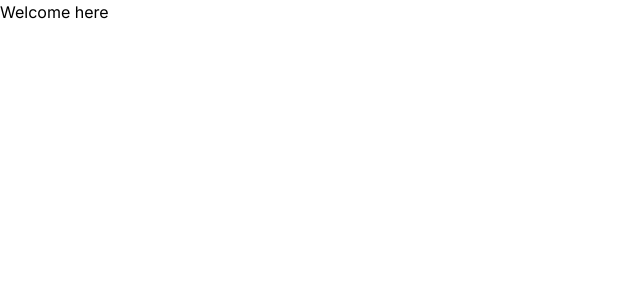
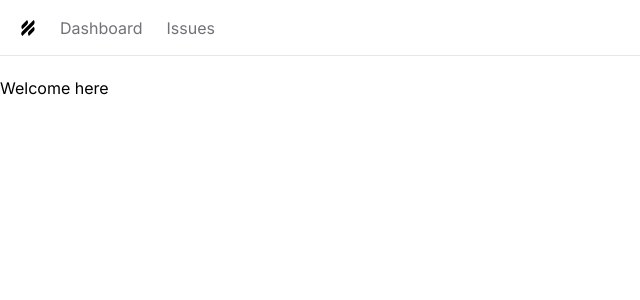
Before and after one commit to ShujaShah/issue-tracker, a Next.js app: page / in a window 1280 px wide. Shown: the top 300 px of the page, without its empty margins (0-640 px from the left). Built offline with nearby package versions, Linux system fonts and the light colour scheme.

Commit message:
Navbar: Built a navbar

```diff
--- /dev/null
+++ b/app/Navbar.tsx
@@ -0,0 +1,30 @@
+import Link from 'next/link';
+import React from 'react';
+import { SiHelpscout } from 'react-icons/si';
+
+const Navbar = () => {
+  const links = [
+    { label: 'Dashboard', href: '/' },
+    { label: 'Issues', href: '/issues' },
+  ];
+  return (
+    <nav className="flex space-x-6 border-b mb-5 px-5 h-14 items-center">
+      <Link href="/">
+        <SiHelpscout />
+      </Link>
+      <ul className="flex space-x-6">
+        {links.map((link) => (
+          <Link
+            key={link.href}
+            href={link.href}
+            className="text-zinc-500 hover:text-zinc-800 transition-colors"
+          >
+            {link.label}
+          </Link>
+        ))}
+      </ul>
+    </nav>
+  );
+};
+
+export default Navbar;
--- a/app/globals.css
+++ b/app/globals.css
@@ -13,5 +13,5 @@
 }
 
 body {
-  color: rgb(var(--foreground-rgb));
+  color: #000;
 }
--- a/app/layout.tsx
+++ b/app/layout.tsx
@@ -1,22 +1,26 @@
-import './globals.css'
-import type { Metadata } from 'next'
-import { Inter } from 'next/font/google'
+import './globals.css';
+import type { Metadata } from 'next';
+import { Inter } from 'next/font/google';
+import Navbar from './Navbar';
 
-const inter = Inter({ subsets: ['latin'] })
+const inter = Inter({ subsets: ['latin'] });
 
 export const metadata: Metadata = {
   title: 'Create Next App',
   description: 'Generated by create next app',
-}
+};
 
 export default function RootLayout({
   children,
 }: {
-  children: React.ReactNode
+  children: React.ReactNode;
 }) {
   return (
     <html lang="en">
-      <body className={inter.className}>{children}</body>
+      <body className={inter.className}>
+        <Navbar />
+        <main>{children}</main>
+      </body>
     </html>
-  )
+  );
 }
--- a/package.json
+++ b/package.json
@@ -19,6 +19,7 @@
     "postcss": "8.4.41",
     "react": "18.3.1",
     "react-dom": "18.3.1",
+    "react-icons": "^5.2.1",
     "tailwindcss": "3.4.8",
     "typescript": "5.5.4"
   }
```
Also changed, not shown: 1 other file (tests, documents, lock files or other folders).
